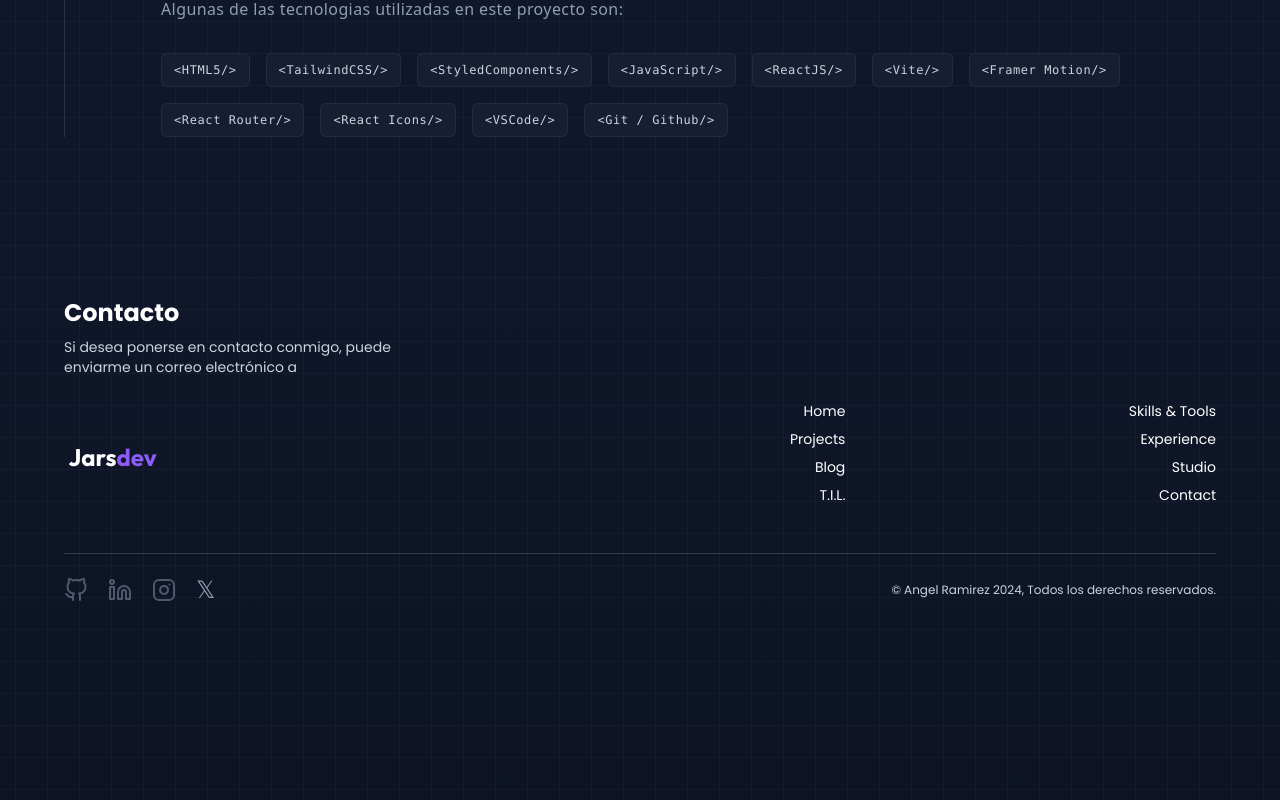
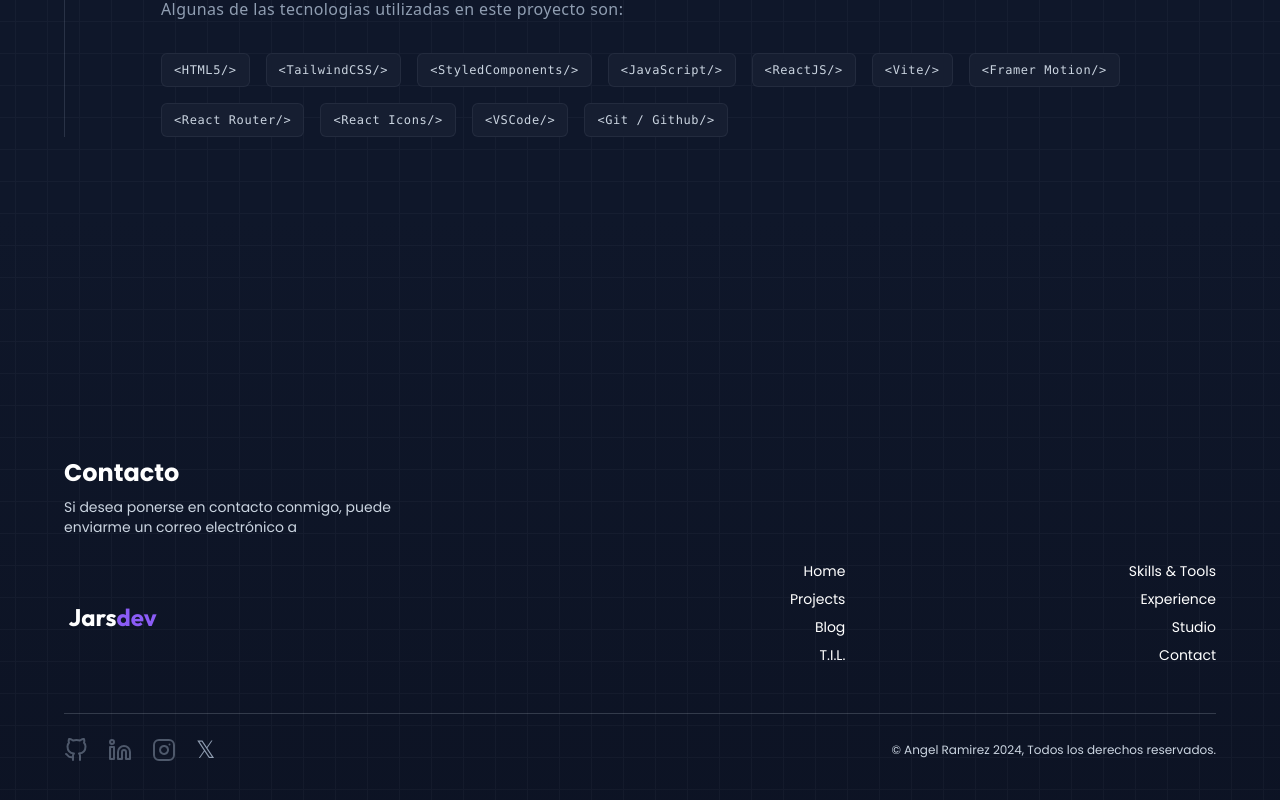
Before and after one commit to ImJars/Development-full-coding, a React (Vite) app: page /project_page in a window 1280 px wide. Shown: the part 986-1786 px from the top of the page. Built offline with nearby package versions, Linux system fonts and the light colour scheme.

Commit message:
Update project_page.jsx.jsx

```diff
--- a/src/components/projects/project_page.jsx.jsx
+++ b/src/components/projects/project_page.jsx.jsx
@@ -103,7 +103,7 @@ function PageProject() {
                 </div>
               </div>
             </div>
-            <div className="mt-40">
+            <div className="mt-80">
               <Footer />
             </div>
           </ProjectSection>
```
